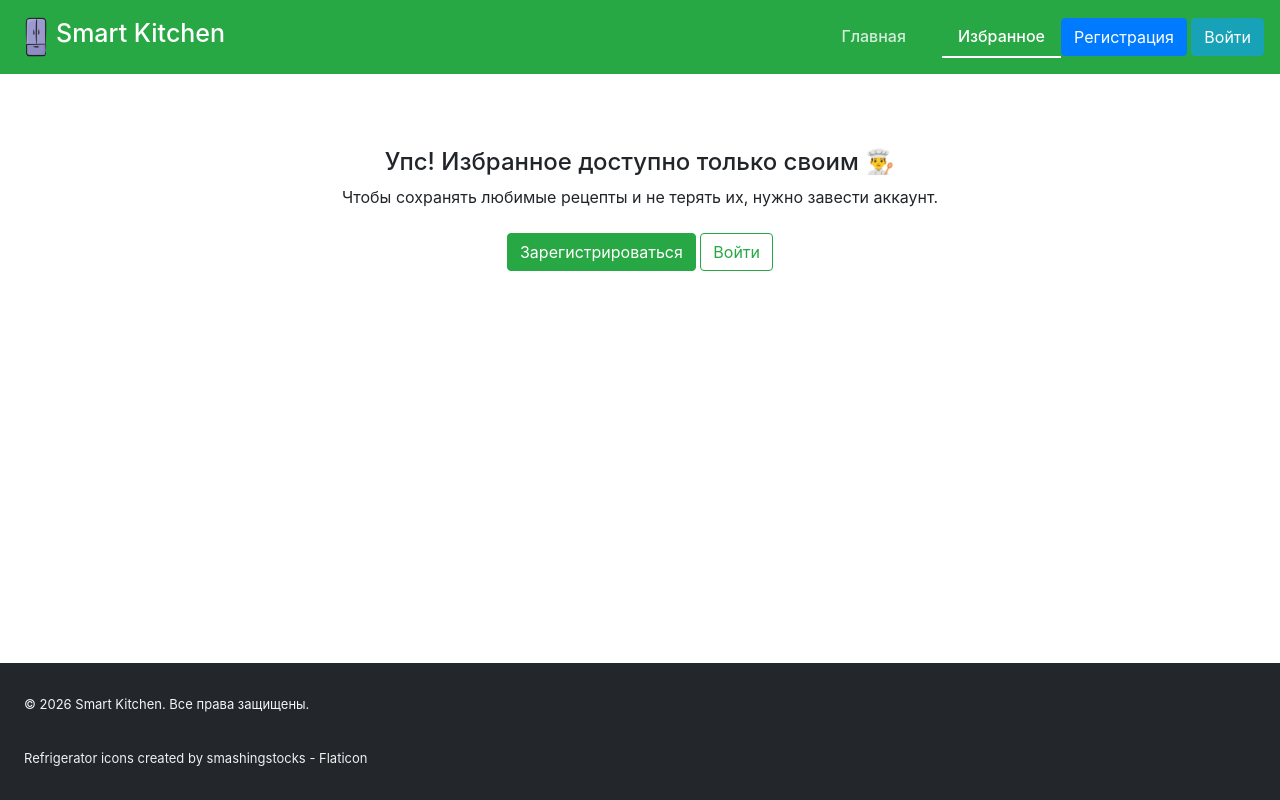
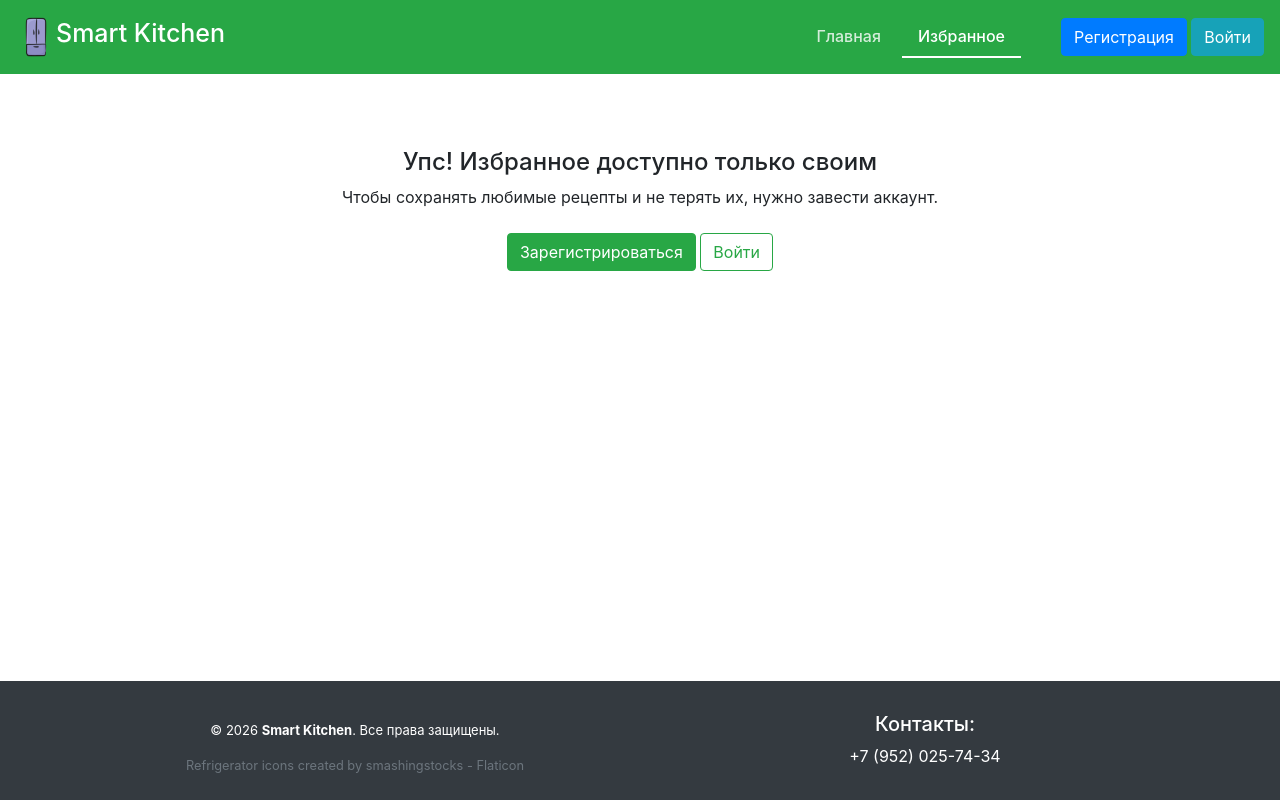
Before and after one commit to Er01Egor/Flask-Project, a Flask app: page /favourites in a window 1280 px wide. Run offline with Flask 3, Linux system fonts and the light colour scheme; some libraries are stand-ins or nearby versions.

Commit message:
новый стиль

```diff
--- a/static/css/style.css
+++ b/static/css/style.css
@@ -56,12 +56,16 @@ footer a {
     color: #ebf2f2;
     text-decoration: none;
 }
+footer a:hover {
+    text-decoration: underline !important;
+    color: #28a745 !important;
+}
 
 footer a:hover {
     text-decoration: underline;
 }
 footer p {
-    padding: 13px;
+    padding: 8px;
     margin: 8px 0;
     font-size: 13px;
 }
@@ -139,7 +143,7 @@ footer p {
 }
 
 .nav-item {
-    margin-left: 20px;
+    margin-left: 5px;
 }
 
 .card_butt {
@@ -187,3 +191,10 @@ footer p {
     margin-left: 50px;
     margin-right:15px;
 }
+.favour_nav {
+    margin-right: 40px;
+}
+.site_name_main {
+    color: #ffffff; !important;
+    text-decoration: none
+}
--- a/templates/base.html
+++ b/templates/base.html
@@ -14,16 +14,20 @@
 <header>
     <nav class="fixed-top navbar navbar-expand-lg navbar-dark bg-success p-3">
         <img src="{{ url_for('static', filename='img/logo.png') }}" alt="Logo" style="height: 40px;">
-        <h1>Smart Kitchen</h1>
+        <h1><a class="site_name_main" href="{{ url_for('index') }}"> Smart Kitchen</a></h1>
         <ul class="main-vab nav nav-underline ms-auto">
             <li class="nav-item">
                 <a class="nav-link {{ 'active' if request.endpoint == 'index' else '' }}"
                    href="{{ url_for('index') }}">Главная</a>
             </li>
+
             <li class="nav-item">
-                <a class="nav-link {{ 'active' if request.endpoint == 'favourites' else '' }}"
-                   href="{{ url_for('favourites') }}">Избранное</a>
+                <div class="favour_nav">
+                    <a class="nav-link {{ 'active' if request.endpoint == 'favourites' else '' }}"
+                       href="{{ url_for('favourites') }}">Избранное</a>
+                </div>
             </li>
+
         </ul>
         <nav>
             {% if current_user.is_authenticated %}
@@ -42,11 +46,25 @@
 <main role="main" class="container" style="padding-top: 100px;">
     {% block content %}{% endblock %}
 </main>
-<footer>
-    <div class="footer-text">
-        <p>&copy; 2026 Smart Kitchen. Все права защищены.</p>
-        <p><a href="https://www.flaticon.com/free-icons/refrigerator" title="refrigerator icons">Refrigerator icons
-            created by smashingstocks - Flaticon</a></p>
+<footer class="bg-dark text-white py-4 mt-auto">
+    <div class="container">
+        <div class="row align-items-center">
+            <div class="col-md-6 text-center text-md-start">
+                <p class="mb-1">&copy; 2026 <strong>Smart Kitchen</strong>. Все права защищены.</p>
+                <small class="text-muted">
+                    Refrigerator icons created by
+                    <a href="https://www.flaticon.com/free-icons/refrigerator" title="refrigerator icons"
+                       class="text-muted decoration-none">smashingstocks - Flaticon</a>
+                </small>
+            </div>
+            <div class="col-md-6 text-center text-md-end mt-3 mt-md-0">
+                <h5 class="mb-2">Контакты:</h5>
+                <a href="tel:+79520257434" class="text-white text-decoration-none">
+                    <i class="bi bi-telephone"></i> +7 (952) 025-74-34
+                </a>
+                <br>
+            </div>
+        </div>
     </div>
 </footer>
 <script src="https://cdn.jsdelivr.net/npm/bootstrap@5.3.8/dist/js/bootstrap.bundle.min.js"
--- a/templates/not_registered_favourites.html
+++ b/templates/not_registered_favourites.html
@@ -1,7 +1,7 @@
 {% extends "base.html" %}
 {% block content %}
 <div class="container text-center mt-5">
-    <h4>Упс! Избранное доступно только своим 👨‍🍳</h4>
+    <h4>Упс! Избранное доступно только своим</h4>
     <p>Чтобы сохранять любимые рецепты и не терять их, нужно завести аккаунт.</p>
     <div class="mt-4">
         <a href="{{ url_for('index') }}" class="btn btn-success">Зарегистрироваться</a>
```
